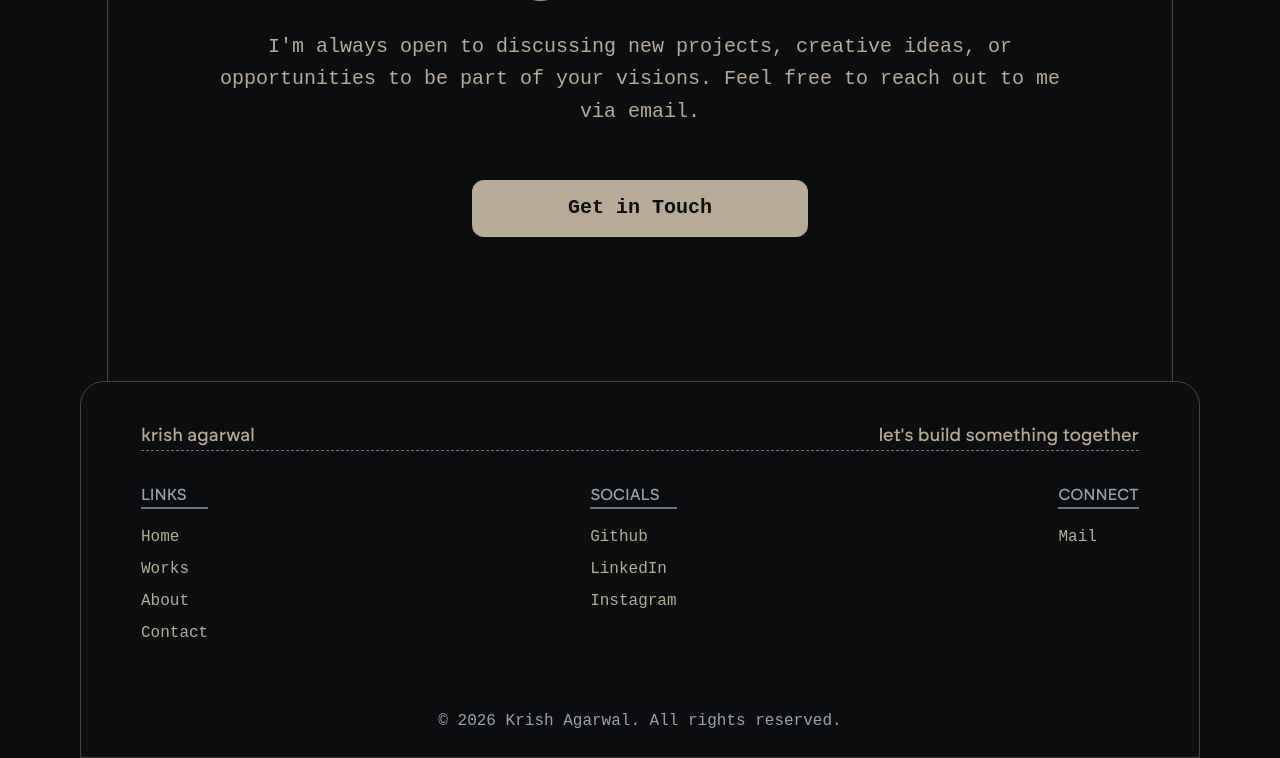
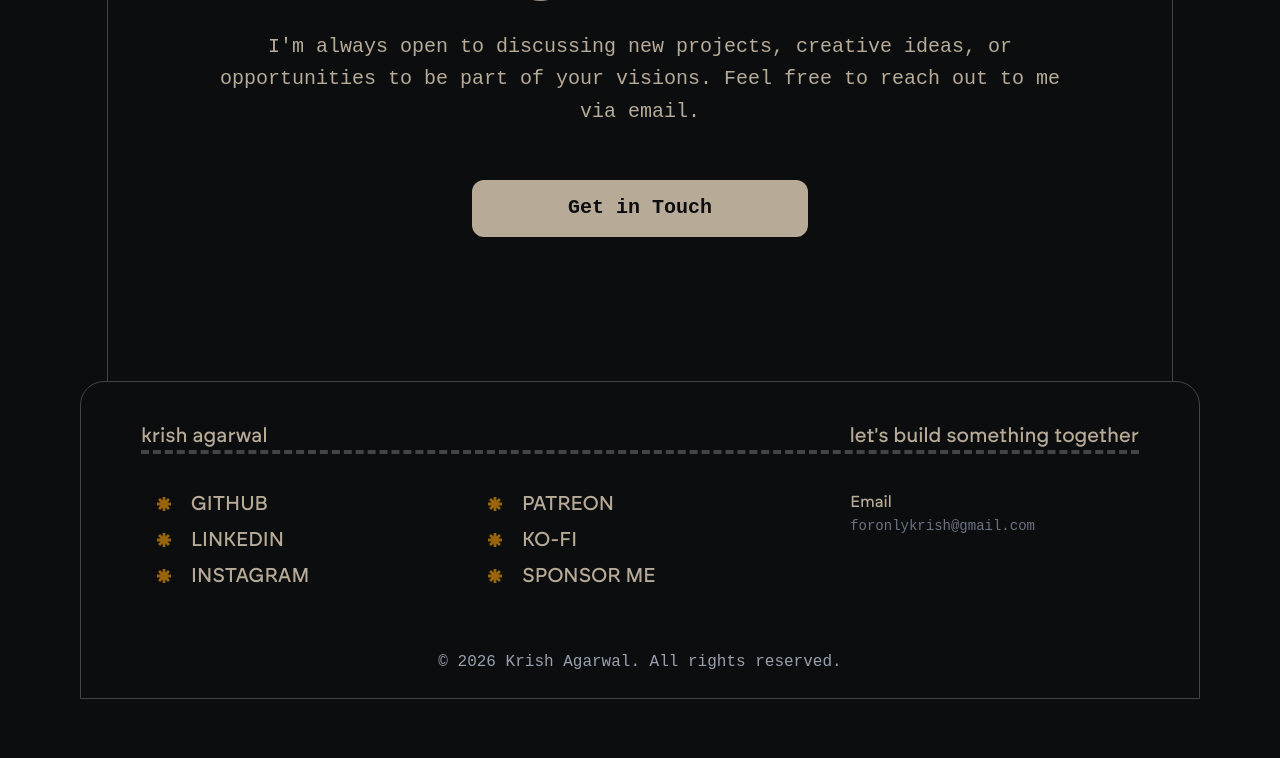
Before and after one commit to ikrishagarwal/portfolio, an Astro site: page / in a window 1280 px wide. Shown: the part 3854-4612 px from the top of the page. After the commit the page ends 4553 px from the top, so only its background shows below. Built offline with nearby package versions, Linux system fonts and the light colour scheme; Astro itself is replaced by a stand-in of ours; a web font is replaced by a local one.

Commit message:
feat: redesign of footer

```diff
--- a/src/components/Footer.astro
+++ b/src/components/Footer.astro
@@ -1,87 +1,130 @@
+---
+import FooterMarker from "@/images/svg/marker.svg";
+---
+
 <footer
-  class="mx-0 lg:mx-20 px-15 pt-10 border border-gray-border rounded-0 lg:rounded-t-3xl"
+  class="mx-0 lg:mx-20 px-15 pt-10 border border-gray-border rounded-0 lg:rounded-t-3xl relative"
 >
   <div
-    class="font-brand text-secondary text-lg border-b border-dashed border-gray-500"
+    class="font-brand text-secondary text-xl border-b-4 border-gray-border border-dashed"
   >
     <span>krish agarwal</span>
     <span class="float-right hidden md:block">
       let's build something together
     </span>
   </div>
-  <div class="flex flex-col md:flex-row justify-between py-8 gap-6">
+  <div
+    class="flex flex-col md:flex-row justify-between py-8 gap-6 px-4"
+  >
     <div>
-      <h3
-        class="text-gray-400 mb-4 uppercase font-brand border-b-2 border-gray-500"
+      <div
+        class="font-brand uppercase text-secondary text-xl font-medium"
       >
-        Links
-      </h3>
-      <div class="font-spline-mono text-secondary">
+        <div class="flex items-center gap-3">
+          <span class="footer-marker">
+            <FooterMarker />
+          </span>
           <a
-          href="#home"
-          class="block mb-2 hover:underline cursor-vanish"
+            href="https://github.com/ikrishagarwal"
+            class="block cursor-vanish footer-link"
+            target="_blank"
+            rel="noopener"
           >
-          Home
+            <span class="footer-link-bg"></span>
+            <span class="px-2">Github</span>
           </a>
+        </div>
+        <div class="flex items-center gap-3">
+          <span class="footer-marker">
+            <FooterMarker />
+          </span>
           <a
-          href="#works"
-          class="block mb-2 hover:underline cursor-vanish"
+            href="https://www.linkedin.com/in/ikrishagarwal"
+            class="block cursor-vanish footer-link"
+            target="_blank"
+            rel="noopener"
           >
-          Works
+            <span class="footer-link-bg"></span>
+            <span class="px-2">LinkedIn</span>
           </a>
+        </div>
+        <div class="flex items-center gap-3">
+          <span class="footer-marker">
+            <FooterMarker />
+          </span>
           <a
-          href="#about"
-          class="block mb-2 hover:underline cursor-vanish"
+            href="https://www.instagram.com/coffee.to.code.machine"
+            class="block cursor-vanish footer-link"
+            target="_blank"
+            rel="noopener"
           >
-          About
-        </a>
-        <a
-          href="#contact"
-          class="block mb-2 hover:underline cursor-vanish"
-        >
-          Contact
+            <span class="footer-link-bg"></span>
+            <span class="px-2">Instagram</span>
           </a>
         </div>
       </div>
+    </div>
     <div>
-      <h3
-        class="text-gray-400 mb-4 uppercase font-brand border-b-2 border-gray-500"
+      <div
+        class="font-brand uppercase text-secondary text-xl font-medium"
       >
-        Socials
-      </h3>
-      <div class="font-spline-mono text-secondary">
+        <div class="flex items-center gap-3">
+          <span class="footer-marker">
+            <FooterMarker />
+          </span>
           <a
-          href="https://github.com/ikrishagarwal"
-          class="block mb-2 hover:underline cursor-vanish"
+            href="https://patreon.com/ikrishagarwal?utm_medium=portfolio"
+            class="block cursor-vanish footer-link"
+            target="_blank"
+            rel="noopener"
           >
-          Github
+            <span class="footer-link-bg"></span>
+            <span class="px-2">Patreon</span>
           </a>
+        </div>
+        <div class="flex items-center gap-3">
+          <span class="footer-marker">
+            <FooterMarker />
+          </span>
           <a
-          href="https://www.linkedin.com/in/ikrishagarwal"
-          class="block mb-2 hover:underline cursor-vanish"
+            href="https://ko-fi.com/ikrishagarwal"
+            class="block cursor-vanish footer-link"
+            target="_blank"
+            rel="noopener"
           >
-          LinkedIn
+            <span class="footer-link-bg"></span>
+            <span class="px-2">Ko-Fi</span>
           </a>
+        </div>
+        <div class="flex items-center gap-3">
+          <span class="footer-marker">
+            <FooterMarker />
+          </span>
           <a
-          href="https://www.instagram.com/coffee.to.code.machine"
-          class="block mb-2 hover:underline cursor-vanish"
+            href="https://github.com/sponsors/ikrishagarwal"
+            class="block cursor-vanish footer-link"
+            target="_blank"
+            rel="noopener"
           >
-          Instagram
+            <span class="footer-link-bg"></span>
+            <span class="px-2">Sponsor Me</span>
           </a>
         </div>
       </div>
+    </div>
     <div>
-      <h3
-        class="text-gray-400 mb-4 uppercase font-brand border-b-2 border-gray-500"
-      >
-        Connect
-      </h3>
       <div class="font-spline-mono text-secondary">
         <a
           href="mailto:foronlykrish@gmail.com"
-          class="block mb-2 hover:underline cursor-vanish"
+          class="block cursor-vanish footer-link px-4 leading-none pr-4 md:pr-22"
         >
-          Mail
+          <span class="footer-link-bg"></span>
+          <span class="font-brand block mb-2 leading-none">
+            Email
+          </span>
+          <span class="text-gray-500 text-sm leading-none">
+            foronlykrish@gmail.com
+          </span>
         </a>
       </div>
     </div>
@@ -90,3 +133,43 @@
     &copy; {new Date().getFullYear()} Krish Agarwal. All rights reserved.
   </div>
 </footer>
+
+<script>
+  import gsap from "gsap";
+
+  document.querySelectorAll(".footer-link").forEach((link) => {
+    const bg = link.querySelector(".footer-link-bg");
+    const marker =
+      link.parentElement?.querySelector(".footer-marker");
+    const tl = gsap.timeline({ paused: true });
+
+    tl.to(bg, {
+      scaleY: 1,
+      duration: 0.3,
+      ease: "power2.out",
+    });
+
+    if (marker) {
+      tl.to(
+        marker,
+        {
+          scale: 1.2,
+          rotation: 45,
+          duration: 0.3,
+          ease: "power2.out",
+        },
+        "<",
+      );
+    }
+
+    tl.fromTo(
+      link,
+      { color: "var(--color-secondary)" },
+      { color: "var(--color-background)", duration: 0.1 },
+      "-=0.2",
+    );
+
+    link.addEventListener("mouseenter", () => tl.play());
+    link.addEventListener("mouseleave", () => tl.reverse());
+  });
+</script>
--- a/src/styles/global.css
+++ b/src/styles/global.css
@@ -61,3 +61,37 @@ html {
   height: 2px;
   background-color: var(--color-secondary);
 }
+
+.footer-link {
+  position: relative;
+  z-index: 1;
+  line-height: 1;
+  padding-block: 8px;
+  margin-block: 0;
+}
+
+.footer-link-bg {
+  position: absolute;
+  inset: 0;
+  background: var(--color-accent);
+  transform: scaleY(0);
+  transform-origin: center;
+  z-index: -1;
+}
+
+.footer-link span:not(.footer-link-bg) {
+  position: relative;
+  z-index: 1;
+  transition: color 0.3s ease;
+}
+
+.footer-link:hover span:not(.footer-link-bg) {
+  color: var(--color-background);
+}
+
+.footer-marker {
+  color: var(--color-accent);
+  opacity: 0.6;
+  flex-shrink: 0;
+  transform-origin: center;
+}
```
Also changed, not shown: src/images/svg/marker.svg (added). Lines whose indentation alone changed are shown as unchanged.
